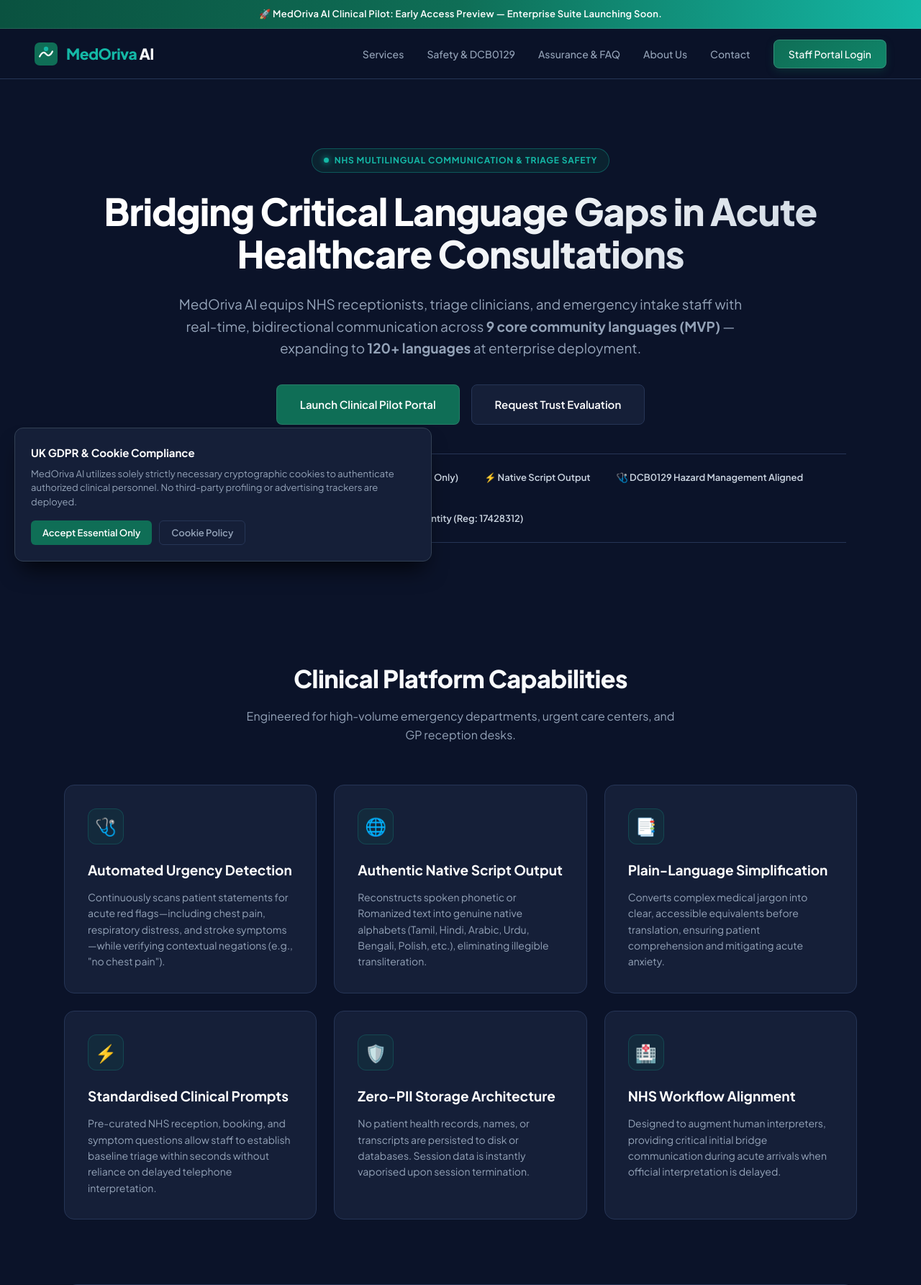
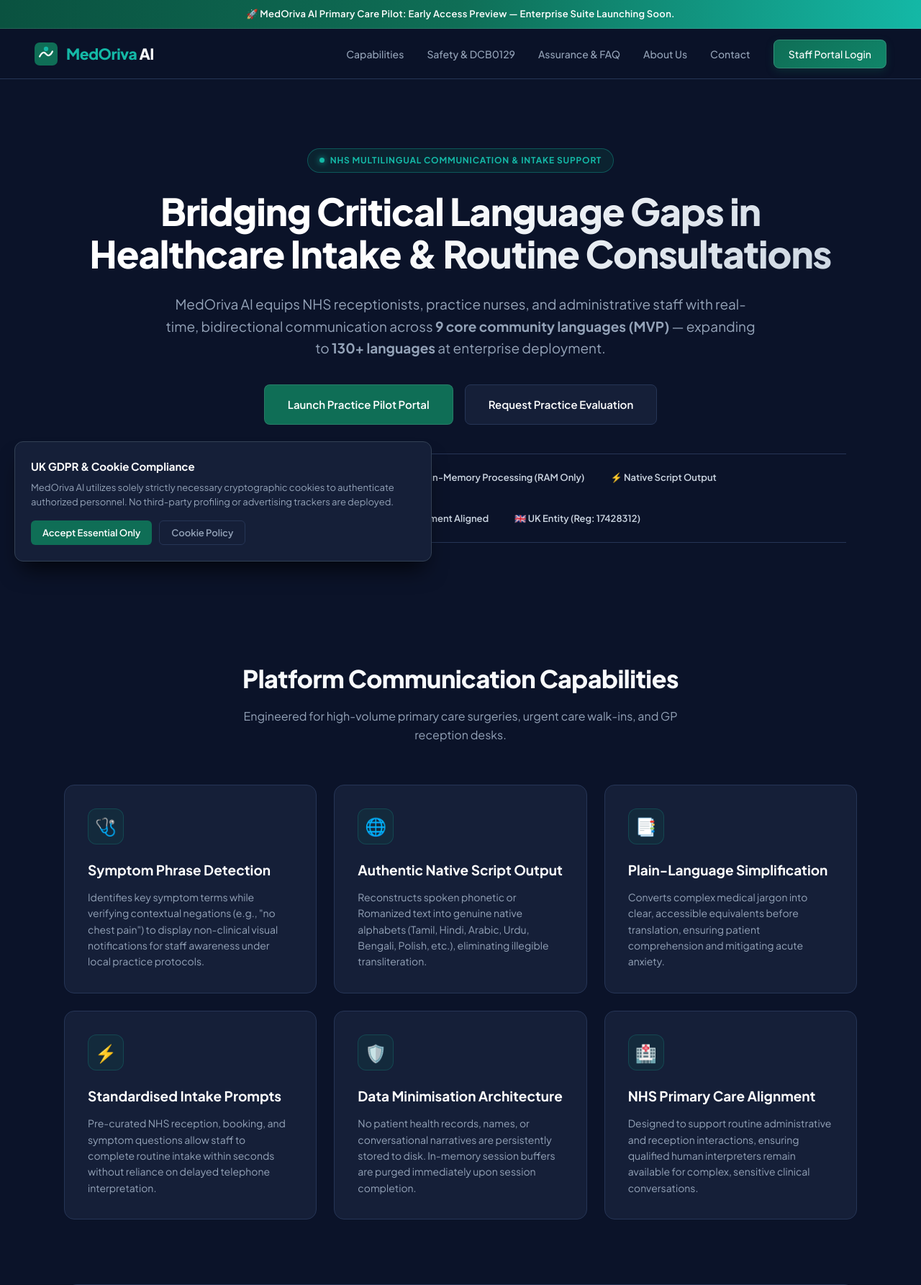
Before and after one commit to sanjaysweet777-maker/MedOrivaAI, a Flask app: page / in a window 1280 px wide. Shown: the top 1785 px of the page at 72% size. Run offline with Flask 3, Linux system fonts and the light colour scheme.

Commit message:
Update landing.html

```diff
--- a/templates/landing.html
+++ b/templates/landing.html
@@ -3,8 +3,8 @@
 <head>
     <meta charset="UTF-8">
     <meta name="viewport" content="width=device-width, initial-scale=1.0">
-    <title>MedOriva AI — Multilingual Clinical Intake & Triage Support</title>
-    <meta name="description" content="AI-powered multilingual communication aid and real-time triage safety assistant for NHS trusts, emergency departments, and GP surgeries.">
+    <title>MedOriva AI — Multilingual Communication &amp; Operational Intake Support</title>
+    <meta name="description" content="AI-powered multilingual communication aid and operational intake tool for NHS primary care, GP surgeries, and healthcare environments.">
     <link rel="preconnect" href="https://fonts.googleapis.com">
     <link rel="preconnect" href="https://fonts.gstatic.com" crossorigin>
     <link href="https://fonts.googleapis.com/css2?family=Plus+Jakarta+Sans:wght@400;500;600;700;800&display=swap" rel="stylesheet">
@@ -425,7 +425,7 @@
 
     <!-- Top Announcement Bar -->
     <div class="top-banner">
-        🚀 MedOriva AI Clinical Pilot: Early Access Preview — Enterprise Suite Launching Soon.
+        🚀 MedOriva AI Primary Care Pilot: Early Access Preview — Enterprise Suite Launching Soon.
     </div>
 
     <!-- Navigation Header -->
@@ -439,7 +439,7 @@
             <span><span class="brand-teal">MedOriva</span> AI</span>
         </a>
         <ul class="nav-links">
-            <li><a href="#services">Services</a></li>
+            <li><a href="#services">Capabilities</a></li>
             <li><a href="#clinical-safety">Safety &amp; DCB0129</a></li>
             <li><a href="#faq">Assurance &amp; FAQ</a></li>
             <li><a href="#about">About Us</a></li>
@@ -452,24 +452,24 @@
     <section class="hero">
         <div class="badge">
             <span class="badge-dot"></span>
-            NHS Multilingual Communication &amp; Triage Safety
+            NHS Multilingual Communication &amp; Intake Support
         </div>
-        <h1>Bridging Critical Language Gaps in Acute Healthcare Consultations</h1>
+        <h1>Bridging Critical Language Gaps in Healthcare Intake &amp; Routine Consultations</h1>
         <p>
-            MedOriva AI equips NHS receptionists, triage clinicians, and emergency intake staff with real-time,
+            MedOriva AI equips NHS receptionists, practice nurses, and administrative staff with real-time,
             bidirectional communication across <strong>9 core community languages (MVP)</strong> — expanding to
-            <strong>120+ languages</strong> at enterprise deployment.
+            <strong>130+ languages</strong> at enterprise deployment.
         </p>
         <div class="hero-actions">
-            <a href="/login" class="btn-primary">Launch Clinical Pilot Portal</a>
-            <a href="#contact" class="btn-secondary">Request Trust Evaluation</a>
+            <a href="/login" class="btn-primary">Launch Practice Pilot Portal</a>
+            <a href="#contact" class="btn-secondary">Request Practice Evaluation</a>
         </div>
 
         <div class="trust-strip">
-            <div class="trust-item">🔒 UK GDPR &amp; PECR Compliant</div>
-            <div class="trust-item">🚫 Zero Patient Data Stored (RAM Only)</div>
+            <div class="trust-item">🔒 UK GDPR Data Minimisation</div>
+            <div class="trust-item">🛡️ Ephemeral In-Memory Processing (RAM Only)</div>
             <div class="trust-item">⚡ Native Script Output</div>
-            <div class="trust-item">🩺 DCB0129 Hazard Management Aligned</div>
+            <div class="trust-item">🩺 DCB0129 Clinical Risk Management Aligned</div>
             <div class="trust-item">🇬🇧 UK Entity (Reg: 17428312)</div>
         </div>
     </section>
@@ -477,15 +477,15 @@
     <!-- Services Overview -->
     <section class="section" id="services">
         <div class="section-header">
-            <h2>Clinical Platform Capabilities</h2>
-            <p>Engineered for high-volume emergency departments, urgent care centers, and GP reception desks.</p>
+            <h2>Platform Communication Capabilities</h2>
+            <p>Engineered for high-volume primary care surgeries, urgent care walk-ins, and GP reception desks.</p>
         </div>
         <div class="grid-3">
             <div class="card">
                 <div class="card-icon">🩺</div>
-                <h3>Automated Urgency Detection</h3>
+                <h3>Symptom Phrase Detection</h3>
                 <p>
-                    Continuously scans patient statements for acute red flags—including chest pain, respiratory distress, and stroke symptoms—while verifying contextual negations (e.g., "no chest pain").
+                    Identifies key symptom terms while verifying contextual negations (e.g., "no chest pain") to display non-clinical visual notifications for staff awareness under local practice protocols.
                 </p>
             </div>
             <div class="card">
@@ -504,23 +504,23 @@
             </div>
             <div class="card">
                 <div class="card-icon">⚡</div>
-                <h3>Standardised Clinical Prompts</h3>
+                <h3>Standardised Intake Prompts</h3>
                 <p>
-                    Pre-curated NHS reception, booking, and symptom questions allow staff to establish baseline triage within seconds without reliance on delayed telephone interpretation.
+                    Pre-curated NHS reception, booking, and symptom questions allow staff to complete routine intake within seconds without reliance on delayed telephone interpretation.
                 </p>
             </div>
             <div class="card">
                 <div class="card-icon">🛡️</div>
-                <h3>Zero-PII Storage Architecture</h3>
+                <h3>Data Minimisation Architecture</h3>
                 <p>
-                    No patient health records, names, or transcripts are persisted to disk or databases. Session data is instantly vaporised upon session termination.
+                    No patient health records, names, or conversational narratives are persistently stored to disk. In-memory session buffers are purged immediately upon session completion.
                 </p>
             </div>
             <div class="card">
                 <div class="card-icon">🏥</div>
-                <h3>NHS Workflow Alignment</h3>
+                <h3>NHS Primary Care Alignment</h3>
                 <p>
-                    Designed to augment human interpreters, providing critical initial bridge communication during acute arrivals when official interpretation is delayed.
+                    Designed to support routine administrative and reception interactions, ensuring qualified human interpreters remain available for complex, sensitive clinical conversations.
                 </p>
             </div>
         </div>
@@ -532,23 +532,23 @@
             <div class="safety-text">
                 <h3>Clinical Safety &amp; Governance (DCB0129)</h3>
                 <p>
-                    MedOriva AI is architected strictly as an <strong>administrative communication aid</strong>, not a medical diagnostic device. It supports front-of-house communication and triage queue orientation.
+                    MedOriva AI is architected strictly as an <strong>administrative communication facilitation tool</strong>, not a medical diagnostic device. It supports front-of-house communication and routine check-in orientation.
                 </p>
                 <p>
-                    Our platform conforms to NHS DCB0129 Clinical Risk Management standards, embedding mandatory dual-direction verification and prominent red-flag UI warnings to keep registered clinicians in control.
+                    Our development processes conform to NHS DCB0129 Clinical Risk Management standards, embedding mandatory bidirectional understanding checks and neutral visual prompts to keep registered healthcare professionals in control.
                 </p>
                 <p style="font-size: 13px; color: #64748b;">
-                    <strong>🇬🇧 Roadmap:</strong> 9 MVP languages actively supported. Enterprise expansion scales to 120+ languages covering all UK community demographics.
+                    <strong>🇬🇧 Roadmap:</strong> 9 MVP languages actively supported with custom dialect dictionaries. Enterprise expansion enables broad translation across 130+ languages covering all UK community demographics.
                 </p>
             </div>
             <div class="safety-stats">
                 <div class="stat-card">
                     <div class="stat-number">9</div>
-                    <div class="stat-label">MVP Languages</div>
+                    <div class="stat-label">Core MVP Languages</div>
                 </div>
                 <div class="stat-card">
-                    <div class="stat-number">120+</div>
-                    <div class="stat-label">Enterprise Scope</div>
+                    <div class="stat-number">130+</div>
+                    <div class="stat-label">Enterprise Languages</div>
                 </div>
                 <div class="stat-card">
                     <div class="stat-number">&lt; 1s</div>
@@ -556,7 +556,7 @@
                 </div>
                 <div class="stat-card">
                     <div class="stat-number">0 KB</div>
-                    <div class="stat-label">Stored Patient PII</div>
+                    <div class="stat-label">Persistent Session Storage</div>
                 </div>
             </div>
         </div>
@@ -565,8 +565,8 @@
     <!-- Clinical Assurance & FAQ -->
     <section class="section" id="faq">
         <div class="section-header">
-            <h2>Clinical Assurance &amp; Governance FAQ</h2>
-            <p>Direct answers for NHS Clinical Safety Officers, Caldicott Guardians, and Trust Directors.</p>
+            <h2>Governance &amp; Assurance FAQ</h2>
+            <p>Direct answers for NHS Practice Managers, Caldicott Guardians, and Primary Care Digital Leads.</p>
         </div>
         <div class="faq-list">
             <div class="faq-item">
@@ -575,7 +575,7 @@
                     <span class="faq-toggle">+</span>
                 </div>
                 <div class="faq-answer">
-                    No. MedOriva AI operates on a strictly ephemeral, in-memory processing architecture. No clinical transcripts, audio recordings, patient names, NHS numbers, or identifiable medical details are written to disk, databases, or third-party training pipelines. When a session ends, the memory state is cleared immediately.
+                    No. MedOriva AI operates on an ephemeral, in-memory processing architecture aligned with UK GDPR data-minimisation principles. No clinical transcripts, audio recordings, patient names, NHS numbers, or identifiable medical details are written to disk, relational databases, or third-party training pipelines. When a session ends, active memory is purged immediately.
                 </div>
             </div>
             <div class="faq-item">
@@ -584,25 +584,25 @@
                     <span class="faq-toggle">+</span>
                 </div>
                 <div class="faq-answer">
-                    No. MedOriva AI is designed to bridge the hazardous 15 to 45-minute communication void between a non-English speaking patient's arrival and the arrival of an official telephone or in-person interpreter. It facilitates reception intake, initial identification, and red-flag symptom discovery.
+                    No. MedOriva AI is designed to support routine, structured interactions—such as reception check-in, appointment confirmation, and basic administrative queries—reducing delays at point of care. Qualified human interpreters remain the appropriate standard for complex, sensitive, or high-risk clinical consultations.
                 </div>
             </div>
             <div class="faq-item">
                 <div class="faq-question" onclick="toggleFaq(this)">
-                    How does the system prevent false triage alarms on negated phrases?
+                    How does the system handle negated symptom phrases?
                     <span class="faq-toggle">+</span>
                 </div>
                 <div class="faq-answer">
-                    Our triage engine couples symptom keyword scanning with multi-language negation parsing across all supported dialects (e.g., detecting "illai", "nahi", "nie", "la", or "no"). If a patient confirms they do not have chest pain ("nenji vali illai"), the system classifies the statement as negative and suppresses urgent alarm fatigue.
+                    Our phrase engine couples symptom keyword scanning with multi-language negation parsing across supported dialects (e.g., detecting "illai", "nahi", "nie", "la", or "no"). If a patient reports that they do not have chest pain ("nenji vali illai"), the system classifies the statement as negative and displays a clear confirmation without triggering staff attention notifications.
                 </div>
             </div>
             <div class="faq-item">
                 <div class="faq-question" onclick="toggleFaq(this)">
-                    What regulatory frameworks does MedOriva AI comply with in the UK?
+                    What regulatory frameworks does MedOriva AI align with in the UK?
                     <span class="faq-toggle">+</span>
                 </div>
                 <div class="faq-answer">
-                    MedOriva AI is built in accordance with the UK General Data Protection Regulation (UK GDPR), the Data Protection Act 2018, the Privacy and Electronic Communications Regulations (PECR), and NHS Digital DCB0129 clinical safety guidance.
+                    MedOriva AI is built in accordance with the UK General Data Protection Regulation (UK GDPR), the Data Protection Act 2018, PECR, and NHS Digital DCB0129 clinical risk management standards, with planned pre-deployment assessment against the NHS Digital Technology Assessment Criteria (DTAC).
                 </div>
             </div>
         </div>
@@ -612,18 +612,18 @@
     <section class="section" id="about">
         <div class="section-header">
             <h2>About MedOriva AI Ltd</h2>
-            <p>Eliminating linguistic disparities in acute and primary emergency care.</p>
+            <p>Eliminating linguistic disparities in primary care and outpatient settings.</p>
         </div>
         <div style="max-width: 820px; margin: 0 auto; color: var(--text-muted); font-size: 15px; line-height: 1.8;">
             <p style="margin-bottom: 18px;">
-                Founded in the United Kingdom, <strong>MedOriva AI Ltd</strong> was established to tackle the life-threatening bottlenecks encountered by non-English speaking patients at NHS emergency reception desks and general practice appointments. In clinical emergencies, delays in basic history-taking directly degrade clinical outcomes.
+                Founded in the United Kingdom, <strong>MedOriva AI Ltd</strong> was established to address communication barriers encountered by non-English speaking patients at primary care reception desks and outpatient appointments.
             </p>
             <p style="margin-bottom: 18px;">
-                By combining immediate two-way translation, plain-language simplification, and dual-verification symptom parsing, MedOriva AI secures the golden first minutes of clinical triage. Our pilot deployment suite is structured to demonstrate immediate return on investment for endorsing bodies and early-adopting healthcare trusts.
+                By combining immediate two-way translation, plain-language simplification, and context-locked prompts, MedOriva AI supports clear communication during routine consultations. Our pilot deployment suite is structured to demonstrate measurable efficiency and cost-replacement value for primary care practices.
             </p>
             <div style="background: var(--bg-card); padding: 20px 24px; border-radius: 10px; border-left: 3px solid var(--primary-light); margin-top: 24px;">
                 <p style="font-size: 14px; color: #cbd5e1; margin-bottom: 0;">
-                    <strong>🔬 Enterprise Scalability:</strong> Engineered to integrate across all 6,500+ GP surgeries and 214 NHS trusts in the United Kingdom, with a scalable containerised backend designed for low latency and zero compliance overhead.
+                    <strong>🔬 Scalable Architecture:</strong> Built for progressive adoption across primary care networks and integrated care systems, with a containerised backend designed for low latency and substantially reduced data-governance overhead.
                 </p>
             </div>
         </div>
@@ -632,7 +632,7 @@
     <!-- Contact Form Section -->
     <section class="section" id="contact">
         <div class="section-header">
-            <h2>Request Trust Evaluation / Contact Us</h2>
+            <h2>Request Practice Evaluation / Contact Us</h2>
             <p>Direct communication with our technical team for pilot deployment and validation.</p>
         </div>
         <div class="contact-wrapper">
@@ -648,12 +648,12 @@
                     </div>
                 </div>
                 <div class="form-group">
-                    <label for="org">NHS Trust / Healthcare Organisation *</label>
-                    <input type="text" id="org" class="form-control" required placeholder="e.g. Barts Health NHS Trust">
+                    <label for="org">GP Practice / Healthcare Organisation *</label>
+                    <input type="text" id="org" class="form-control" required placeholder="e.g. Barnet Primary Care Centre">
                 </div>
                 <div class="form-group">
-                    <label for="message">Clinical Inquiry / Pilot Requirements *</label>
-                    <textarea id="message" rows="4" class="form-control" required placeholder="Provide details regarding your clinical intake environment, patient demographics, or technical evaluation needs..."></textarea>
+                    <label for="message">Inquiry / Pilot Requirements *</label>
+                    <textarea id="message" rows="4" class="form-control" required placeholder="Provide details regarding your practice catchment, patient demographics, or technical evaluation needs..."></textarea>
                 </div>
                 <button type="submit" id="contactBtn" class="btn-primary" style="width: 100%; border: none; cursor: pointer;">Submit Pilot Request</button>
                 <div id="contactMsg" style="display:none; margin-top: 16px; padding: 12px; border-radius: 6px; font-size: 13px; text-align: center;"></div>
@@ -664,13 +664,13 @@
     <!-- Footer -->
     <footer>
         <div class="disclaimer-box">
-            <strong>REGULATORY COMPLIANCE NOTICE:</strong> MedOriva AI is an operational multilingual communication aid for clinical reception desks. It is not a certified SaMD (Software as a Medical Device) and does not provide autonomous diagnostic conclusions, triage scoring, or prescribing instructions. Full clinical liability remains with registered attending healthcare staff.
+            <strong>REGULATORY COMPLIANCE NOTICE:</strong> MedOriva AI is an operational multilingual communication aid for healthcare reception and administrative desks. It is not a medical device and does not provide clinical diagnosis, triage classification, or treatment advice. Attending healthcare staff retain complete responsibility for applying clinical judgement and protocols.
         </div>
 
         <div class="footer-grid">
             <div class="footer-col">
                 <h4>MedOriva AI Ltd</h4>
-                <p style="margin-bottom: 12px;">Real-time clinical multilingual communication support for UK healthcare trusts.</p>
+                <p style="margin-bottom: 12px;">Real-time multilingual communication support for UK primary care environments.</p>
                 <p><strong>Company Registration:</strong> 17428312</p>
                 <p><strong>Jurisdiction:</strong> England and Wales</p>
                 <p style="margin-top: 10px;">
@@ -699,11 +699,11 @@
             <div class="footer-col">
                 <h4>Compliance Standards</h4>
                 <ul>
-                    <li>UK GDPR (2026 Ready)</li>
+                    <li>UK GDPR Aligned</li>
                     <li>Data Protection Act 2018</li>
                     <li>PECR Compliance</li>
-                    <li>Zero-PII Storage</li>
-                    <li>NHS Standard Contract Aligned</li>
+                    <li>Data Minimisation by Design</li>
+                    <li>NHS DTAC Framework Aligned</li>
                 </ul>
             </div>
         </div>
@@ -721,7 +721,7 @@
     <div class="cookie-banner" id="cookieBanner">
         <h4>UK GDPR &amp; Cookie Compliance</h4>
         <p>
-            MedOriva AI utilizes solely strictly necessary cryptographic cookies to authenticate authorized clinical personnel. No third-party profiling or advertising trackers are deployed.
+            MedOriva AI utilizes solely strictly necessary cryptographic cookies to authenticate authorized personnel. No third-party profiling or advertising trackers are deployed.
         </p>
         <div class="cookie-actions">
             <button class="cookie-btn accept" onclick="acceptCookies()">Accept Essential Only</button>
@@ -735,12 +735,12 @@
             <button class="modal-close" onclick="closeModal('privacyModal')">&times;</button>
             <h3>Privacy Policy (UK GDPR Aligned)</h3>
             <p><strong>Effective Date:</strong> September 2026</p>
-            <h4>1. Zero Patient Identifiable Data Retention</h4>
-            <p>MedOriva AI processes patient dialogue exclusively in volatile RAM during active socket connections. No patient names, NHS numbers, voice recordings, or clinical narratives are persisted to relational tables or hard disks.</p>
+            <h4>1. Ephemeral Processing &amp; Data Minimisation</h4>
+            <p>MedOriva AI processes patient dialogue exclusively in volatile RAM during active sessions. No patient names, NHS numbers, voice recordings, or conversational narratives are persistently indexed or stored on disks or relational databases by default.</p>
             <h4>2. Data Minimisation Principle</h4>
             <p>In accordance with Article 5(1)(c) of the UK GDPR, data processing is strictly limited to real-time translation string payloads required during an ongoing reception exchange.</p>
             <h4>3. Staff Account Administration</h4>
-            <p>Staff credentials (email identifiers and encrypted session cookies) are processed under the lawful basis of legitimate clinical governance.</p>
+            <p>Staff credentials (email identifiers and encrypted session cookies) are processed under the lawful basis of legitimate operational governance.</p>
         </div>
     </div>
 
@@ -749,12 +749,12 @@
             <button class="modal-close" onclick="closeModal('termsModal')">&times;</button>
             <h3>Terms of Service</h3>
             <p><strong>Version:</strong> 1.2 (Pilot Suite 2026)</p>
-            <h4>1. Clinical Scope of Use</h4>
-            <p>MedOriva AI is provided strictly to facilitate initial linguistic bridge communication between healthcare staff and patients. It does not replace medical practitioners or clinical judgment.</p>
+            <h4>1. Operational Scope of Use</h4>
+            <p>MedOriva AI is provided strictly to facilitate routine linguistic communication between healthcare staff and patients. It does not replace medical practitioners or clinical judgement.</p>
             <h4>2. Professional Responsibility</h4>
-            <p>Attending clinicians retain complete statutory responsibility for patient triage, physical examinations, diagnosis, and treatment delivery.</p>
+            <p>Attending clinicians retain complete statutory responsibility for patient triage, physical examinations, diagnosis, and treatment decisions.</p>
             <h4>3. Proprietary Rights</h4>
-            <p>All clinical negation algorithms, triage parsing logic, and architectural assets are the exclusive property of MedOriva AI Ltd (Company Number: 17428312).</p>
+            <p>All phrase simplification algorithms, keyword parsing logic, and architectural assets are the intellectual property of MedOriva AI Ltd (Company Number: 17428312).</p>
         </div>
     </div>
 
@@ -779,9 +779,9 @@
             <h3>Clinical Safety Statement (DCB0129)</h3>
             <p>MedOriva AI aligns with NHS Digital DCB0129 clinical risk management standards:</p>
             <ul>
-                <li><strong>Red-Flag UI Alerts:</strong> Automated emergency symptom detection (e.g., chest pain, respiratory distress, stroke) triggers distinct visual warnings.</li>
-                <li><strong>Negation Safety:</strong> Validates negative qualifiers ("no chest pain", "nenji vali illai") to mitigate alarm fatigue.</li>
-                <li><strong>Back-Translation:</strong> Displays English verification subtitles alongside native script translations to prevent misinterpretation.</li>
+                <li><strong>Non-Clinical Staff Notifications:</strong> Automated symptom phrase identification triggers distinct visual notifications for staff awareness under practice protocols.</li>
+                <li><strong>Negation Handling:</strong> Validates negative qualifiers ("no chest pain", "nenji vali illai") to prevent miscommunication.</li>
+                <li><strong>Verification Subtitles:</strong> Displays English verification text alongside native script translations to confirm message clarity.</li>
             </ul>
         </div>
     </div>
```
